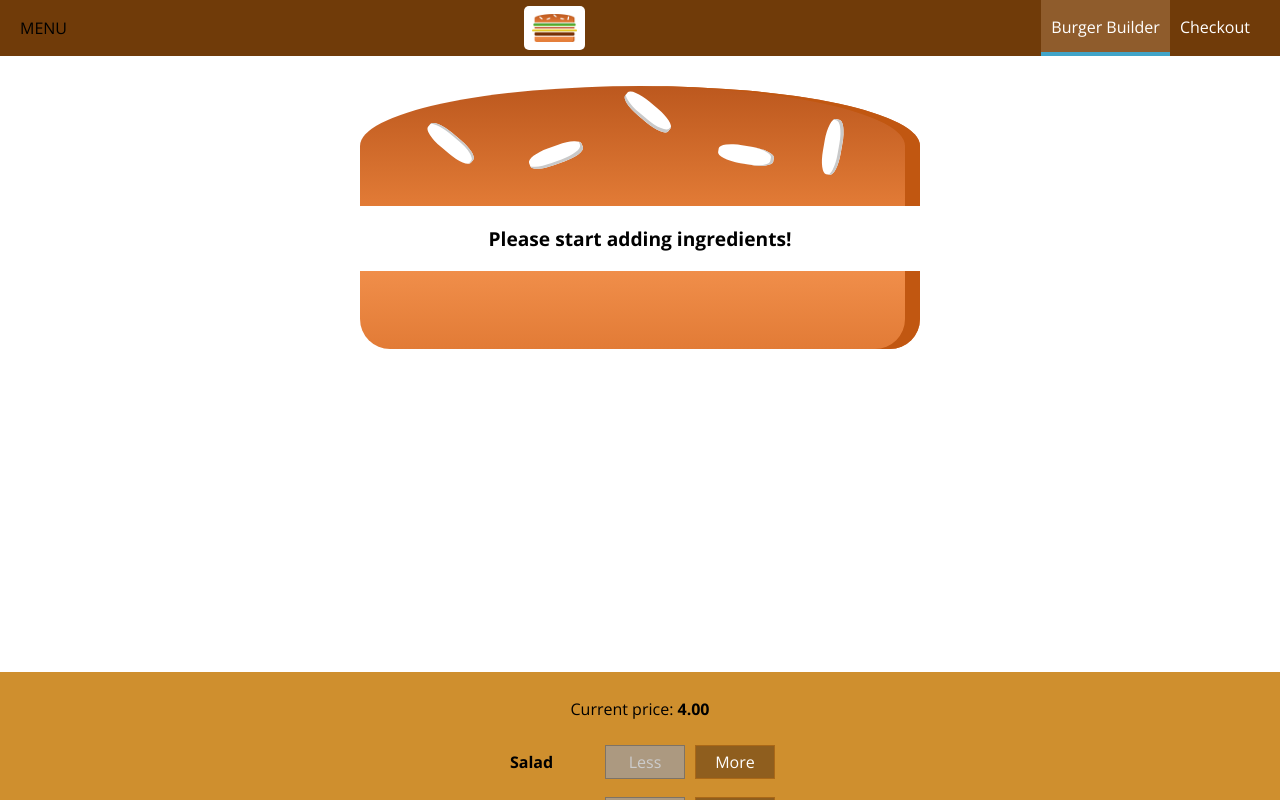
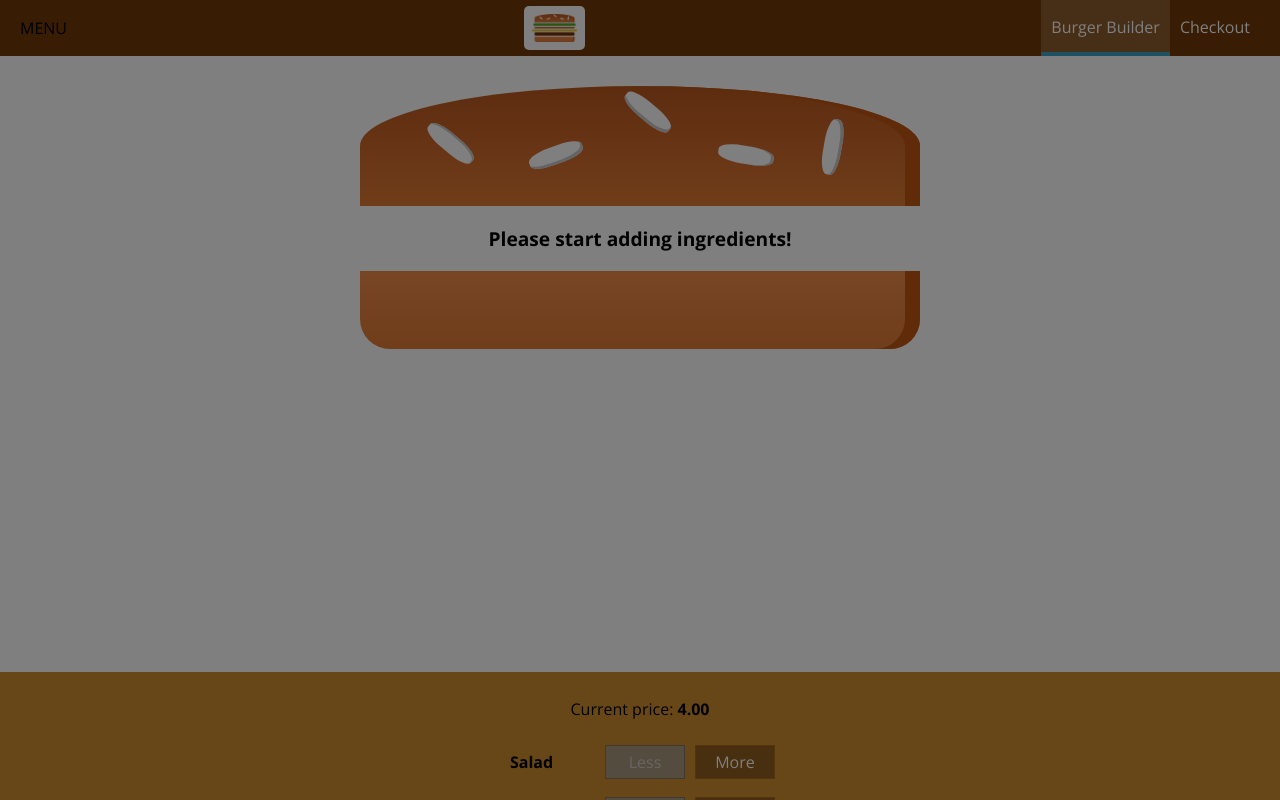
Before and after one commit to cfaguilera20/reactjs-builder, a React app: page / in a window 1280 px wide. Shown: the top 800 px of the page. Built offline with nearby package versions, Linux system fonts and the light colour scheme.

Commit message:
Reusing the backdrop.

```diff
--- a/src/components/Layout/Layout.js
+++ b/src/components/Layout/Layout.js
@@ -1,15 +1,30 @@
-import React from "react";
+import React, { Component } from "react";
 import Aux from "../../hoc/Aux";
 import clasess from "./Layout.css";
 import Toolbar from "../Navigation/Toolbar/Toolbar";
 import SideDrawer from "../Navigation/SideDrawer/SideDrawer";
 
-const layout = props => (
-    <Aux>
-        <Toolbar />
-        <SideDrawer />
-        <main className={clasess.Content}>{props.children}</main>
-    </Aux>
-);
+class Layout extends Component {
+    state = {
+        showSideDrawer: true
+    };
 
-export default layout;
+    sideDrawerClosedHandler = () => {
+        this.setState({ showSideDrawer: false });
+    };
+
+    render() {
+        return (
+            <Aux>
+                <Toolbar />
+                <SideDrawer
+                    open={this.state.showSideDrawer}
+                    closed={this.sideDrawerClosedHandler}
+                />
+                <main className={clasess.Content}>{this.props.children}</main>
+            </Aux>
+        );
+    }
+}
+
+export default Layout;
--- a/src/components/Navigation/SideDrawer/SideDrawer.css
+++ b/src/components/Navigation/SideDrawer/SideDrawer.css
@@ -9,7 +9,7 @@
     background-color: white;
     padding: 32px 16px;
     box-sizing: border-box;
-    transition: trasnform 0.3s ease-in-out;
+    transition: transform 0.3s ease-in-out;
 }
 
 @media (min-width: 500px) {
--- a/src/components/Navigation/SideDrawer/SideDrawer.js
+++ b/src/components/Navigation/SideDrawer/SideDrawer.js
@@ -2,10 +2,20 @@
 import Logo from "../../Logo/Logo";
 import NavigationItems from "../NavigationItems/NavigationItems";
 import classes from "./SideDrawer.css";
+import Backdrop from "../../UI/Backdrop/Backdrop";
+import Aux from "../../../hoc/Aux";
 
 const sideDrawer = props => {
+    let attachedClasses = [classes.SideDrawer, classes.Close];
+
+    if (props.open) {
+        attachedClasses = [classes.SideDrawer, classes.Open];
+    }
+
     return (
-        <div className={classes.SideDrawer}>
+        <Aux>
+            <Backdrop show={props.open} clicked={props.closed} />
+            <div className={attachedClasses.join(" ")}>
                 <div className={classes.Logo}>
                     <Logo />
                 </div>
@@ -13,6 +23,7 @@
                     <NavigationItems />
                 </nav>
             </div>
+        </Aux>
     );
 };
 
```
Lines whose indentation alone changed are shown as unchanged.
